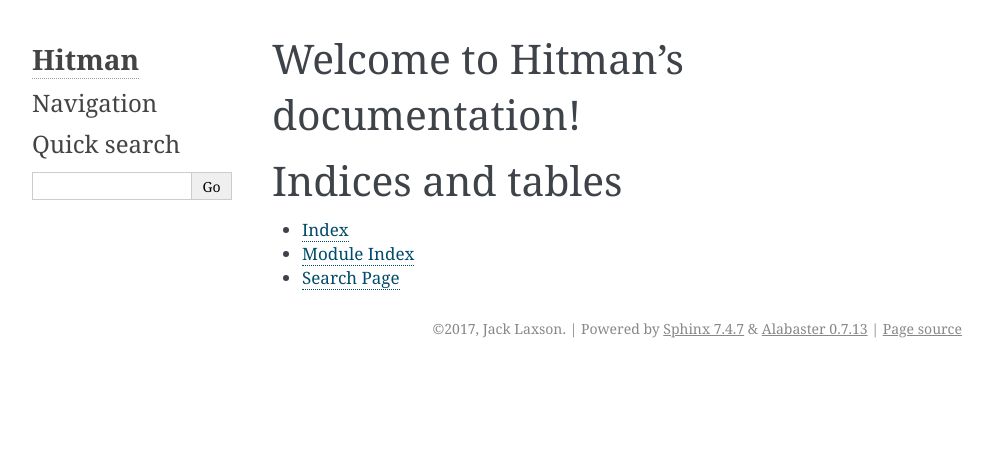
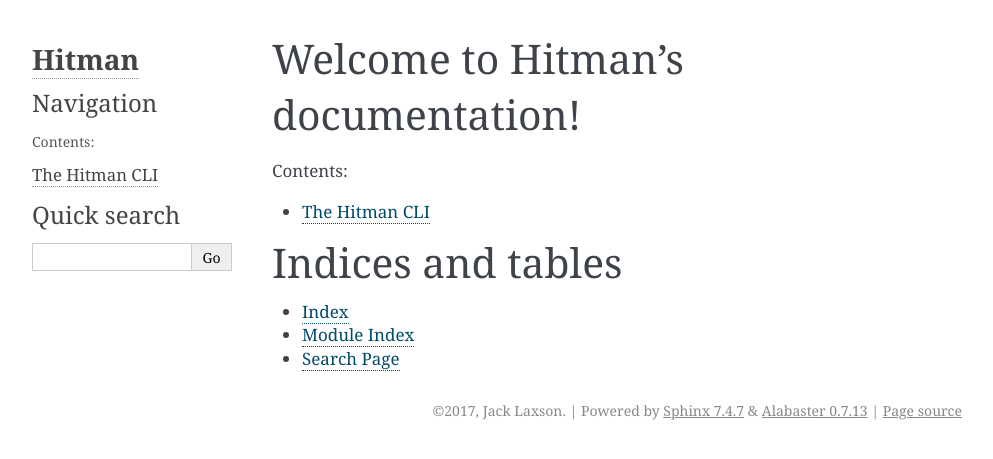
Before and after one commit to jrabbit/hitman, a Sphinx documentation site: the page built from docs/index.rst, in a window 1280 px wide. Shown: the top 459 px of the page, without its empty margins (148-1141 px from the left). Built offline with Sphinx 7.4.7, drawn with Linux system fonts in a browser that asks for light colours.

Commit message:
autodocs working locally

```diff
--- a/docs/command.rst
+++ b/docs/command.rst
@@ -1,3 +1,6 @@
+The Hitman CLI
+==============
+
 .. click:: hitman:cli_base
    :prog: hitman
    :show-nested:
--- a/docs/conf.py
+++ b/docs/conf.py
@@ -17,9 +17,9 @@
 # add these directories to sys.path here. If the directory is relative to the
 # documentation root, use os.path.abspath to make it absolute, like shown here.
 #
-# import os
-# import sys
-# sys.path.insert(0, os.path.abspath('.'))
+import os
+import sys
+sys.path.insert(0, os.path.abspath('..'))
 
 
 # -- General configuration ------------------------------------------------
--- a/docs/index.rst
+++ b/docs/index.rst
@@ -7,8 +7,9 @@
 ==================================
 
 .. toctree::
-   :maxdepth: 2
+   command
    :caption: Contents:
+
 
 
 
```
Also changed, not shown: 2 other files.
